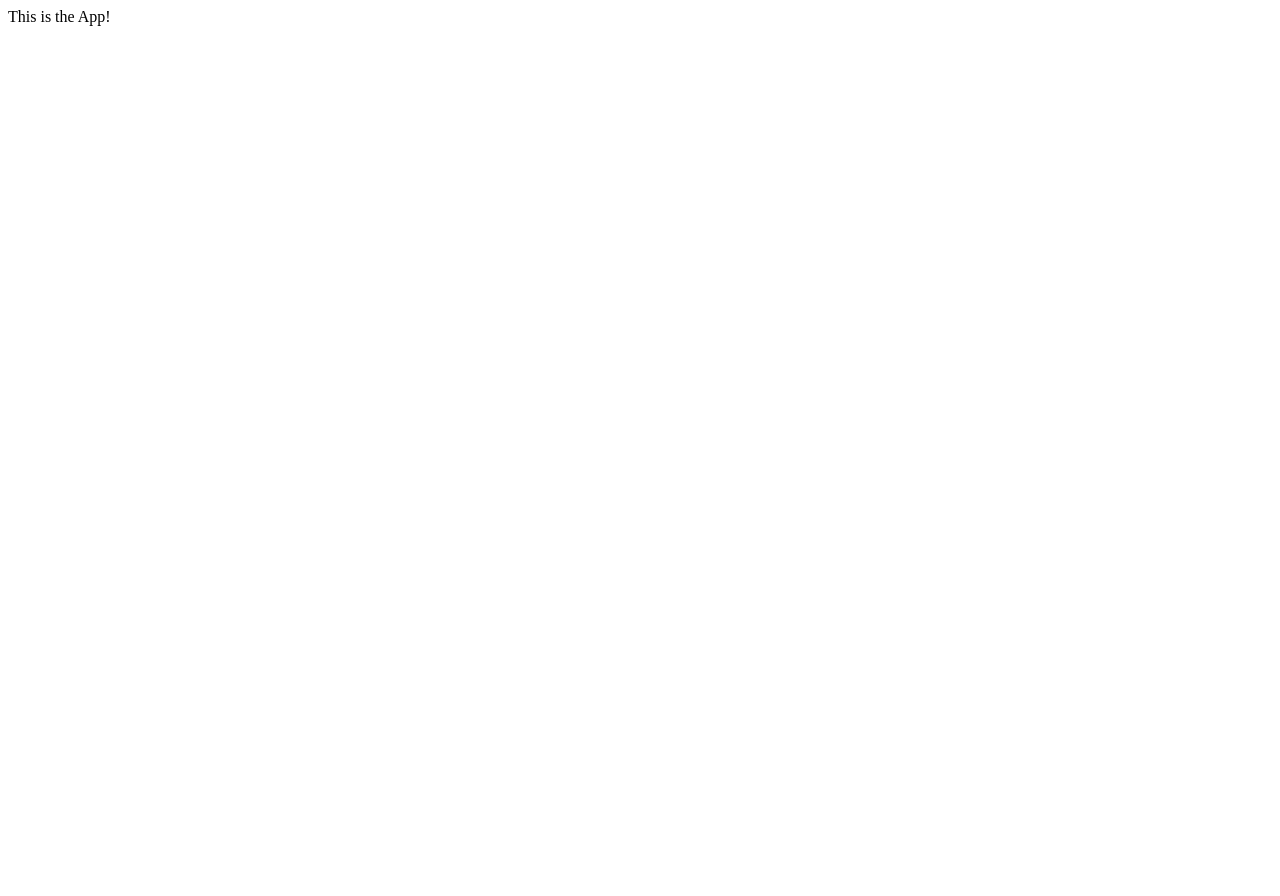
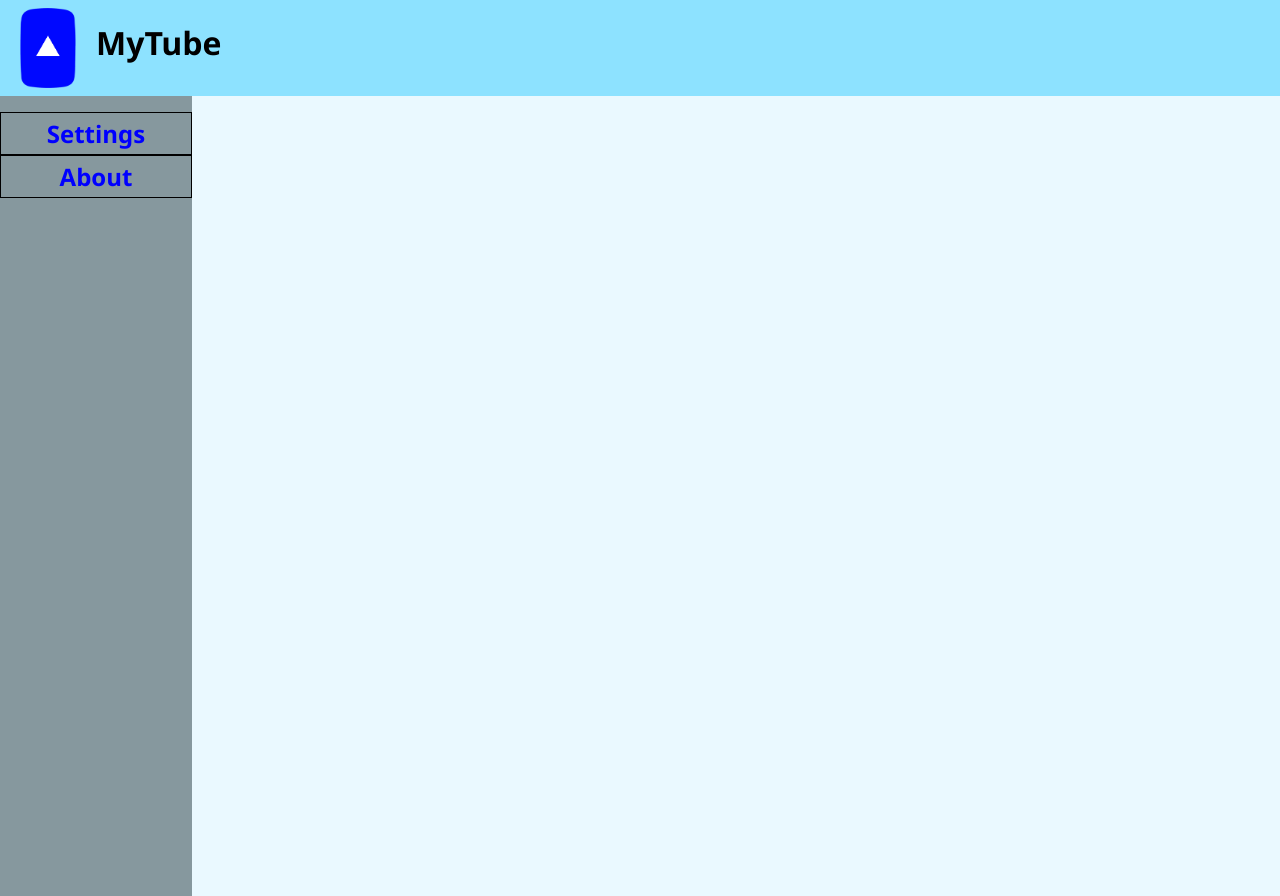
Before and after one commit to vincnt0/mytube, a React app: page / in a window 1280 px wide. Before the commit the page ends 800 px from the top, so only its background shows below. Built offline with nearby package versions, Linux system fonts and the light colour scheme; the HTML template or start-up script is replaced by a standard one.

Commit message:
Created styled and routable options page

```diff
--- a/package.json
+++ b/package.json
@@ -13,7 +13,8 @@
   },
   "dependencies": {
     "react": "^17.0.1",
-    "react-dom": "^17.0.1"
+    "react-dom": "^17.0.1",
+    "react-router-dom": "^5.2.0"
   },
   "devDependencies": {
     "@babel/core": "^7.12.9",
@@ -21,7 +22,9 @@
     "babel-loader": "^8.2.2",
     "clean-webpack-plugin": "^3.0.0",
     "copy-webpack-plugin": "^6.3.2",
+    "css-loader": "^5.0.1",
     "html-webpack-plugin": "^4.5.0",
+    "style-loader": "^2.0.0",
     "webpack": "^5.9.0",
     "webpack-cli": "^4.2.0",
     "webpack-dev-server": "^3.11.0"
--- a/public/options.html
+++ b/public/options.html
@@ -8,8 +8,6 @@
   </head>
 
   <body>
-    <h1>Hey there!</h1>
-
     <div id="root"></div>
   </body>
 
--- a/src/components/App.jsx
+++ b/src/components/App.jsx
@@ -1,7 +1,49 @@
 import * as React from 'react';
+import {
+  BrowserRouter as Router,
+  Switch,
+  Route,
+  Link
+} from "react-router-dom";
 
-export default function App() {
+import "../styles/styles.css";
+
+export default function App({rootUrl}) {
   return (
-    <div>This is the App!</div>
+    <>
+      <header>
+        <img src="/icons/icon.png" class="icon"></img>
+        <h1>MyTube</h1>
+      </header>
+      <main>
+
+        <Router>
+          <div class="main">
+            <nav class="nav-drawer">
+              <ul class="nav-list">
+                <li>
+                  <Link to={rootUrl + "/"}>Settings</Link>
+                </li>
+                <li>
+                  <Link to={rootUrl + "/about"}>About</Link>
+                </li>
+              </ul>
+            </nav>
+
+            {/* A <Switch> looks through its children <Route>s and
+                renders the first one that matches the current URL. */}
+            <Switch>
+              <Route path={rootUrl + "/about"}>
+                <div>About</div>
+              </Route>
+              <Route path={rootUrl + "/"}>
+                <div>Settings</div>
+              </Route>
+            </Switch>
+          </div>
+        </Router>
+
+      </main>
+    </>
   );
 }
--- a/src/index.js
+++ b/src/index.js
@@ -2,6 +2,4 @@ import * as React from 'react';
 import * as ReactDOM from 'react-dom';
 import App from './components/App';
 
-console.log("IM ALIVE")
-
-ReactDOM.render(<App />, document.getElementById('root'));
+ReactDOM.render(<App rootUrl="/options.html" />, document.getElementById('root'));
--- /dev/null
+++ b/src/styles/styles.css
@@ -0,0 +1,66 @@
+html, body {
+  height: 100%;
+  box-sizing: border-box;
+  margin: 0;
+
+  font-size: 16px;
+  font-family: "Segoe UI", Tahoma, sans-serif;
+}
+
+body {
+  background-color: rgba(50, 204, 255, 0.1);
+}
+
+header {
+  width: 100%;
+  height: 96px;
+  background-color: rgba(50, 204, 255, 0.5);
+
+  display: inline-flex;
+}
+
+.icon {
+  height: 80px;
+  margin: 8px 8px;
+}
+
+main, #root, .main {
+  height: 100%;
+}
+
+.main {
+  display: flex;
+  flex-direction: row;
+  flex-basis: content;
+}
+
+.nav-drawer {
+  position: relative;
+  height: 100%;
+  background-color: rgba(37, 57, 63, 0.5);
+}
+
+.nav-list {
+  width: 12rem;
+  padding: 0;
+}
+
+.nav-list > li{
+  list-style-type: none;
+
+  font-size: 1.5rem;
+  font-weight: bold;
+  text-align: center;
+  padding: 4px 0 4px;
+
+  border: 1px solid black;
+}
+
+.nav-list > li > a {
+  color: blue;
+  text-decoration: none;
+}
+
+.nav-list > li > a:hover {
+  color: rgb(201, 12, 12);
+}
```
Also changed, not shown: 1 other file (tests, documents, lock files or other folders).
